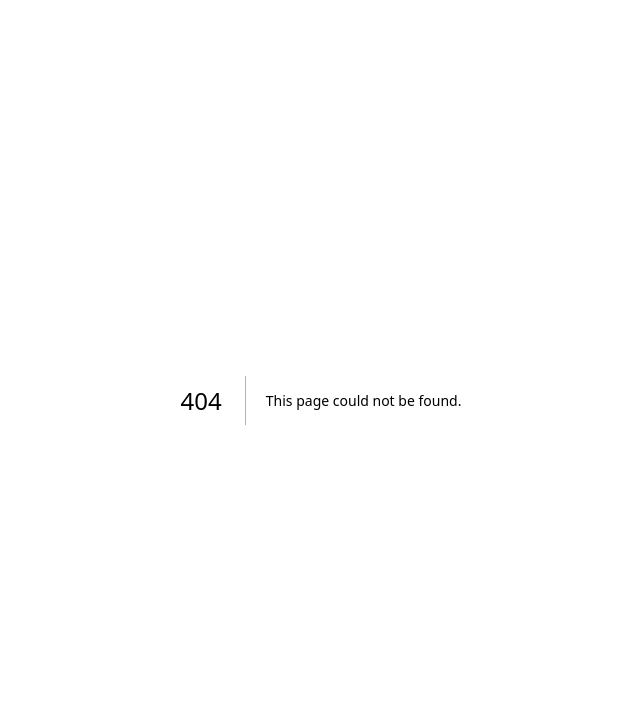
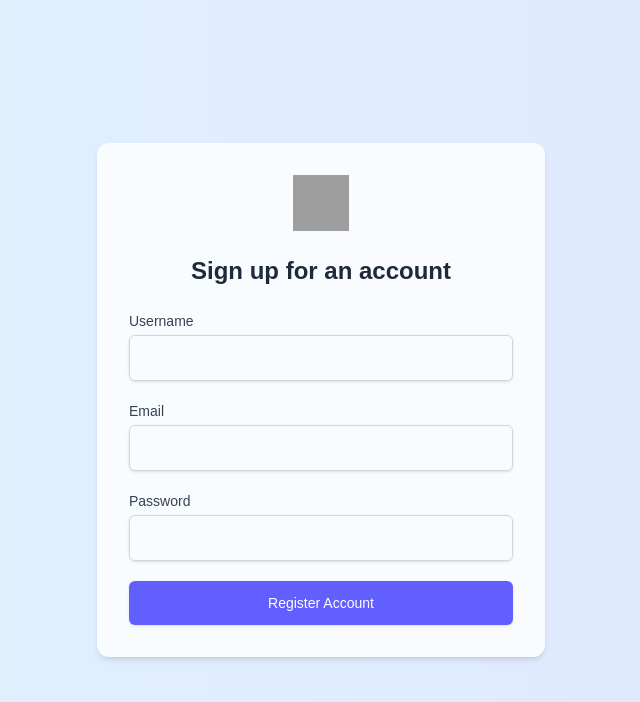
Before and after one commit to Sheikh-369/Training-Platform-FrontEnd-TS-Nextjs, a Next.js app: page /auth/register in a window 1280 px wide. Before the commit this address had no page. Shown: the top 702 px of the page, without its empty margins (319-959 px from the left). Built offline with nearby package versions, Linux system fonts and the light colour scheme; grey boxes are pictures that could not be loaded.

Commit message:
registerPage

```diff
--- /dev/null
+++ b/src/app/auth/register/page.tsx
@@ -0,0 +1,77 @@
+const UserRegister = () => {
+  return (
+    <>
+      <div className="min-h-screen bg-gradient-to-r from-sky-100 to-indigo-100 flex items-center justify-center px-4">
+        <div className="w-full max-w-md">
+          <div className="bg-white/80 backdrop-blur-sm rounded-xl shadow-md p-8">
+            <div className="flex justify-center mb-6">
+              <img
+                className="h-14 w-14"
+                src="https://www.svgrepo.com/show/499664/user-happy.svg"
+                alt="User Icon"
+              />
+            </div>
+            <h2 className="text-center text-2xl font-bold text-gray-800">
+              Sign up for an account
+            </h2>
+
+            <form className="mt-6 space-y-5" method="POST">
+              {/* Username */}
+              <div>
+                <label className="block text-sm font-medium text-gray-700">
+                  Username
+                </label>
+                <input
+                  name="username"
+                  type="text"
+                  required
+                  className="mt-1 w-full rounded-md border border-gray-300 px-3 py-3 text-gray-700 shadow-sm focus:border-indigo-500 focus:ring-indigo-500 sm:text-sm"
+                />
+              </div>
+
+              {/* Email */}
+              <div>
+                <label className="block text-sm font-medium text-gray-700">
+                  Email
+                </label>
+                <input
+                  name="email"
+                  type="email"
+                  required
+                  autoComplete="email"
+                  className="mt-1 w-full rounded-md border border-gray-300 px-3 py-3 text-gray-700 shadow-sm focus:border-indigo-500 focus:ring-indigo-500 sm:text-sm"
+                />
+              </div>
+
+              {/* Password */}
+              <div>
+                <label className="block text-sm font-medium text-gray-700">
+                  Password
+                </label>
+                <input
+                  name="password"
+                  type="password"
+                  required
+                  autoComplete="new-password"
+                  className="mt-1 w-full rounded-md border border-gray-300 px-3 py-3 text-gray-700 shadow-sm focus:border-indigo-500 focus:ring-indigo-500 sm:text-sm"
+                />
+              </div>
+
+              {/* Submit */}
+              <div>
+                <button
+                  type="submit"
+                  className="w-full flex justify-center rounded-md bg-indigo-500 px-4 py-3 text-sm font-medium text-white shadow-sm hover:bg-indigo-600 focus:outline-none focus:ring-2 focus:ring-indigo-500 focus:ring-offset-2 transition"
+                >
+                  Register Account
+                </button>
+              </div>
+            </form>
+          </div>
+        </div>
+      </div>
+    </>
+  );
+};
+
+export default UserRegister;
--- /dev/null
+++ b/src/app/auth/register/registerTypes.ts
@@ -0,0 +1,13 @@
+export interface IInitialUserData{
+    userName:string,
+    userEmail:string,
+    userPassword:string
+}
+
+echo "# FrontEnd-Training-Platform-TS-Nextjs" >> README.md
+git init
+git add README.md
+git commit -m "first commit"
+git branch -M main
+git remote add origin https://github.com/Sheikh-369/FrontEnd-Training-Platform-TS-Nextjs.git
+git push -u origin main
```
Also changed, not shown: src/app/auth/login/page.tsx (added).
